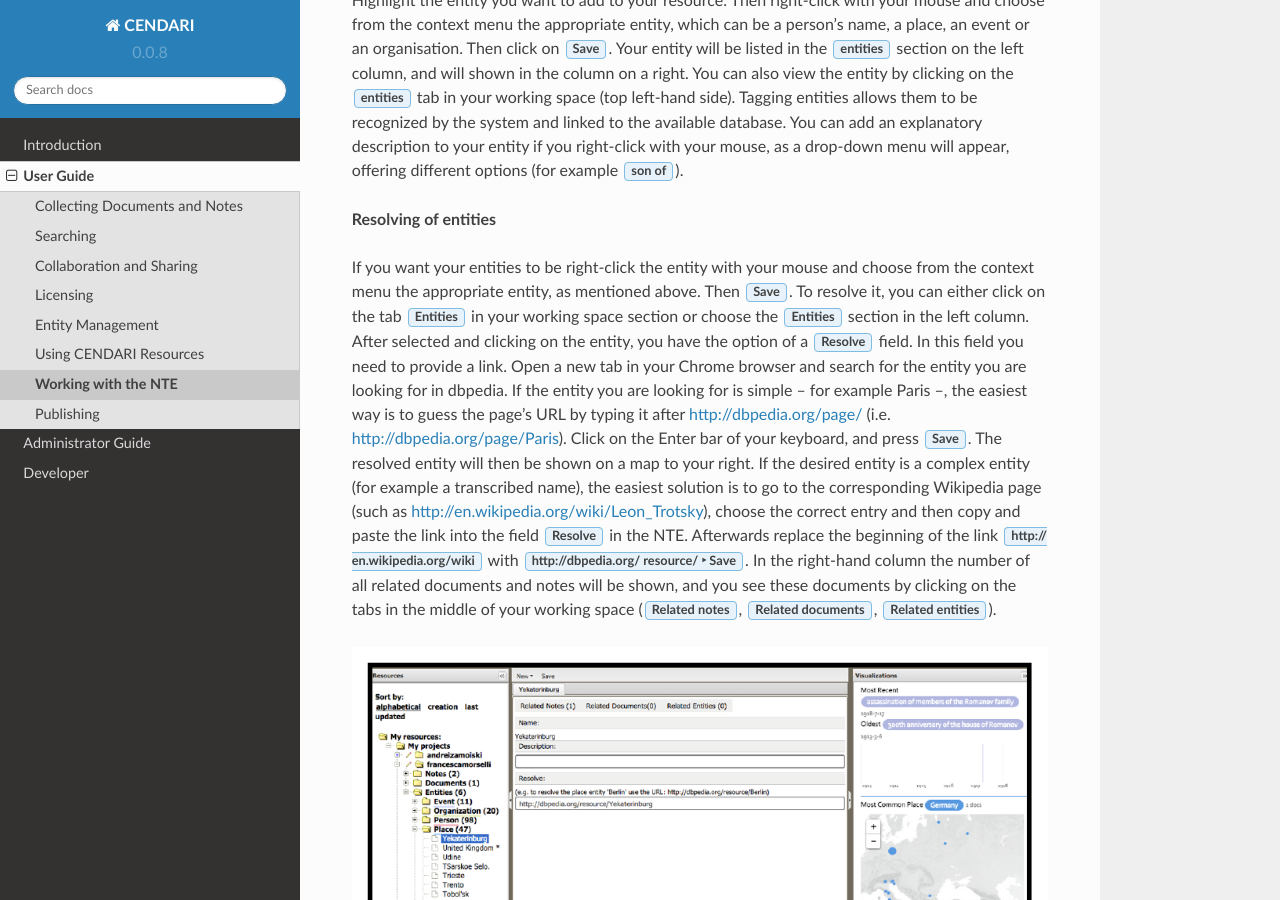
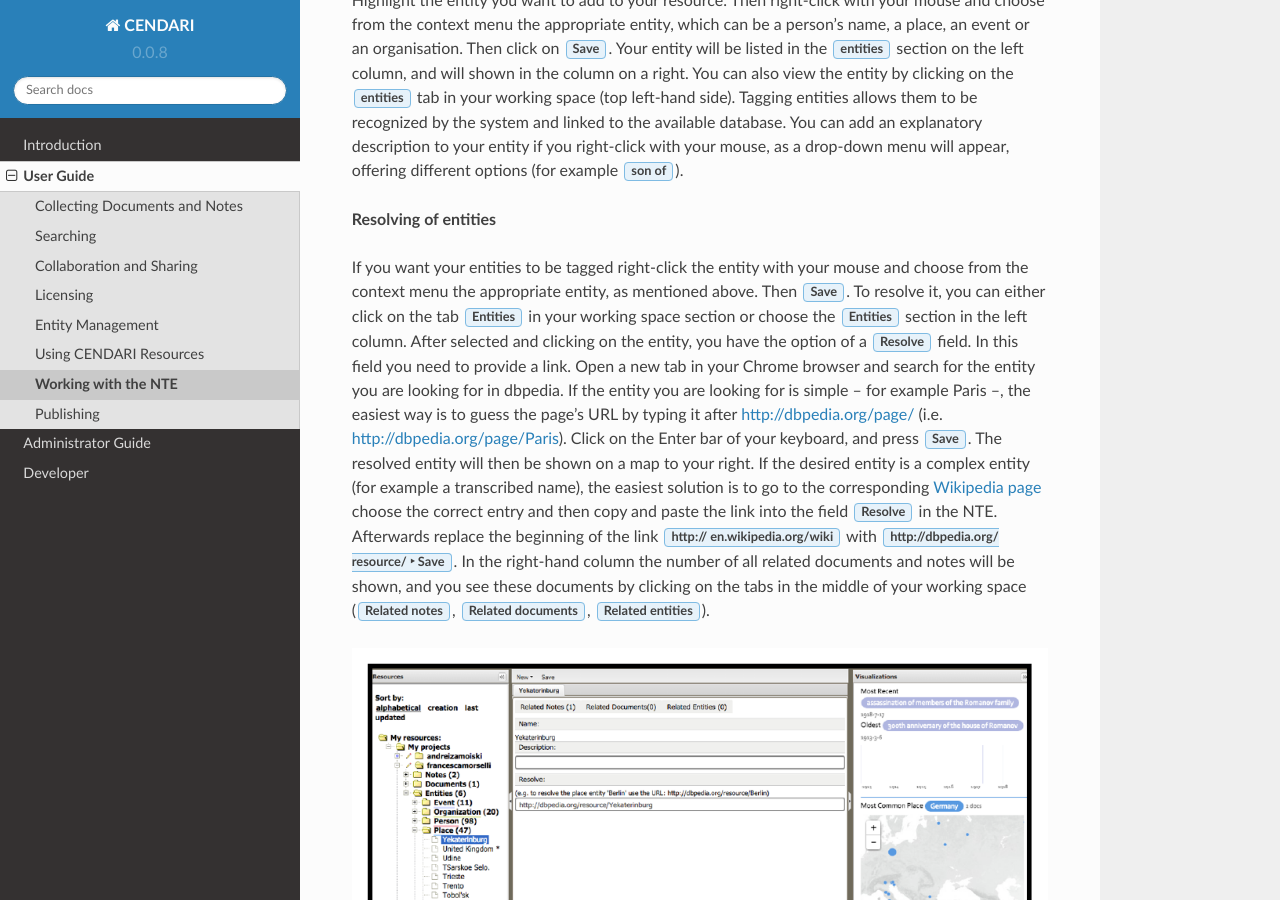
Before and after one commit to CENDARI/documentation, a Sphinx documentation site: the page built from source/user/writing_arg.rst, in a window 1280 px wide and 900 px high, scrolled down 2265 px. Built offline with Sphinx 7.4.7 and the Read the Docs theme 2.0.0, drawn with Linux system fonts in a browser that asks for light colours; pages that are not in the unit, such as notebooks, are missing from menus.

Commit message:
new page/ corrected link

```diff
--- a/source/user/writing_arg.rst
+++ b/source/user/writing_arg.rst
@@ -105,7 +105,7 @@ offering different options (for example :menuselection:`son of`).
 
 **Resolving of entities**
 
-If you want your entities to be right-click the entity with
+If you want your entities to be tagged right-click the entity with
 your mouse and choose from the context menu the
 appropriate entity, as mentioned above. Then :menuselection:`Save`. To
 resolve it, you can either click on the tab :menuselection:`Entities` in your
@@ -124,8 +124,7 @@ The resolved entity will then be shown on a map to your
 right.
 If the desired entity is a complex entity (for example a
 transcribed name), the easiest solution is to go to the
-corresponding Wikipedia page
-(such as http://en.wikipedia.org/wiki/Leon_Trotsky),
+corresponding `Wikipedia page <http://en.wikipedia.org/wiki/Leon_Trotsky>`_
 choose the correct entry and then copy and paste the link
 into the field :menuselection:`Resolve` in the NTE.
 Afterwards replace the beginning of the link :menuselection:`http://
```
Also changed, not shown: source/user/atom.rst (added, +30 -0 lines).
